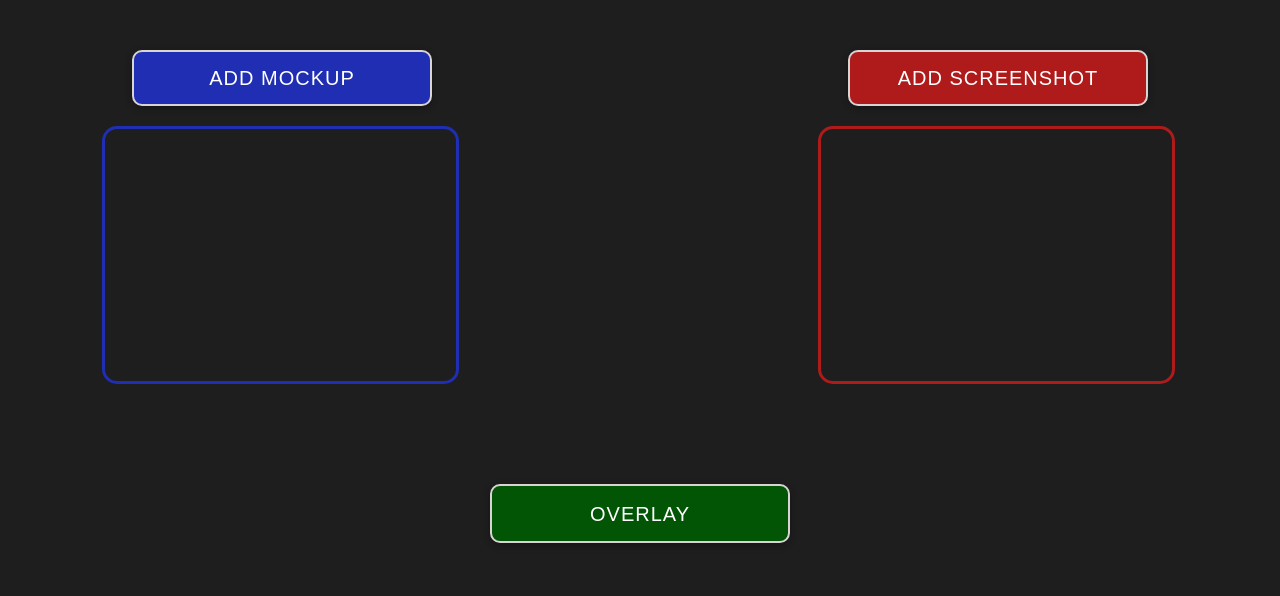
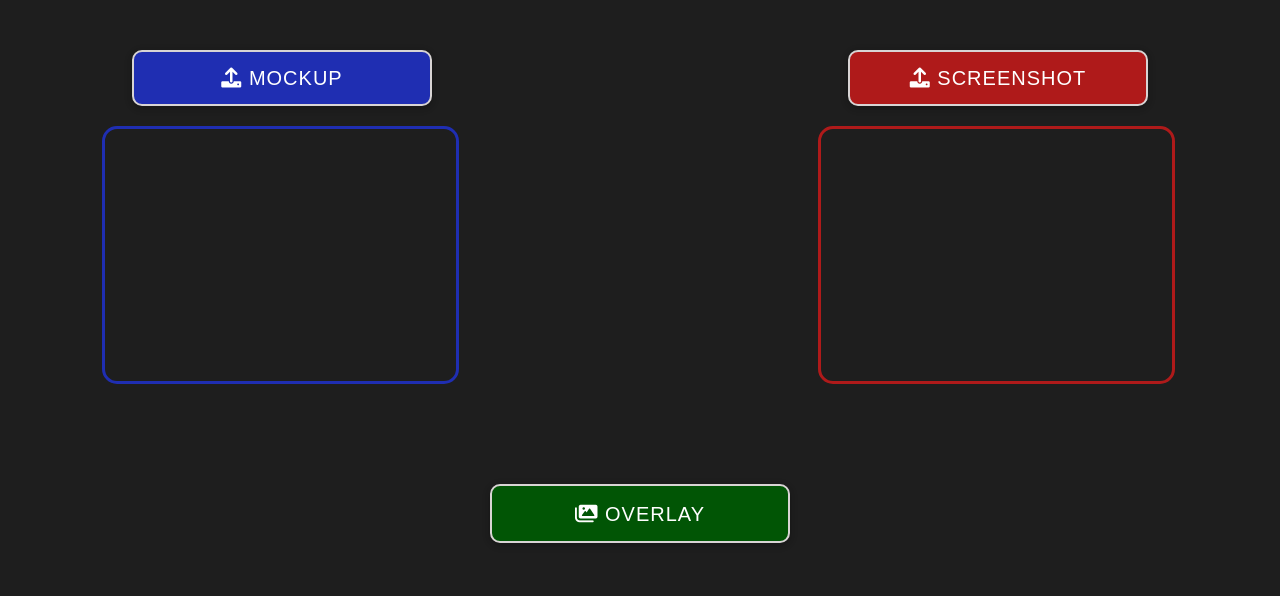
Before and after one commit to houida9/overlay-images, a plain HTML site: page main.html in a window 1280 px wide. Shown: the top 596 px of the page. Drawn offline with nearby package versions, Linux system fonts and the light colour scheme.

Commit message:
added font awesome

```diff
--- a/main.html
+++ b/main.html
@@ -12,6 +12,7 @@
       default-src * 'self' 'unsafe-inline' 'unsafe-eval' data: gap: content:">
 
     <link href="https://cdnjs.cloudflare.com/ajax/libs/mdb-ui-kit/3.10.2/mdb.min.css" rel="stylesheet" />
+    <link rel="stylesheet" href="https://cdnjs.cloudflare.com/ajax/libs/font-awesome/6.0.0/css/all.min.css">
 
     <link rel="stylesheet" href="style.css">
     <script type="text/javascript" src="main.js"></script>
@@ -26,7 +27,8 @@
         <!-- ADD MOCKUP -->
         <div class="col-6 text-center">
           <div class="file-upload mockup">
-            <button id="mockup-upload" class="file-upload-btn btn btn-lg mockup" type="button" onclick="$('.file-upload-input.mockup').trigger( 'click' )">Add Mockup</button>
+            <button id="mockup-upload" class="file-upload-btn btn btn-lg mockup" type="button" onclick="$('.file-upload-input.mockup').trigger( 'click' )">
+              <span><i class="fa-solid fa-upload"></i></span> Mockup</button>
             <div class="image-upload-wrap mockup">
               <input id="mockup-input" class="file-upload-input mockup" onchange="loadMockup(event)" type='file' accept="image/*" required/>
               <div class="drag-text">
@@ -38,7 +40,9 @@
         <!-- ADD screenshot -->
         <div class="col-6 text-center">
           <div class="file-upload screenshot">
-            <button id="screenshot-upload" class="file-upload-btn btn btn-lg screenshot" type="button" onclick="$('.file-upload-input.screenshot').trigger( 'click' )">Add screenshot</button>
+            <button id="screenshot-upload" class="file-upload-btn btn btn-lg screenshot" type="button" onclick="$('.file-upload-input.screenshot').trigger( 'click' )">
+              <span><i class="fa-solid fa-upload"></i></span> screenshot
+            </button>
             <div class="image-upload-wrap screenshot">
               <input id="screenshot-input" class="file-upload-input screenshot" onchange="loadscreenshot(event)" type='file' accept="image/*" required/>
               <div class="drag-text">
@@ -54,7 +58,7 @@
         <!-- Overlay button -->
         <div class="col-4 center-block text-center">
           <button class="btn btn-overlay btn-lg" id="overlay">
-            OVERLAY
+            <span><i class="fa-solid fa-images"></i></span> OVERLAY
           </button>
           <div class="invalid-tooltip">
             Please select a valid state.
--- a/main.js
+++ b/main.js
@@ -1,3 +1,7 @@
+// Set the transparency
+var mockupAlpha = 1;
+var screenshotAlpha = 0.5;
+
 var loadMockup = function(event) {
   var mockupImage = document.getElementById('mockup');
   mockupImage.style.display = "block";
@@ -38,7 +42,7 @@ document.addEventListener('DOMContentLoaded', function(event) {
         context.drawImage(mockupuserimage, 0, 0, canvas.width, canvas.height);
         context.restore();
         context.fillStyle = 'green';
-        context.globalAlpha = 0.5;
+        context.globalAlpha = screenshotAlpha;
         context.drawImage(screenshotuserimage, 0, 0, canvas.width, canvas.height);
 
         document.getElementById('canvas').style.border = 'solid 2px green';
```
